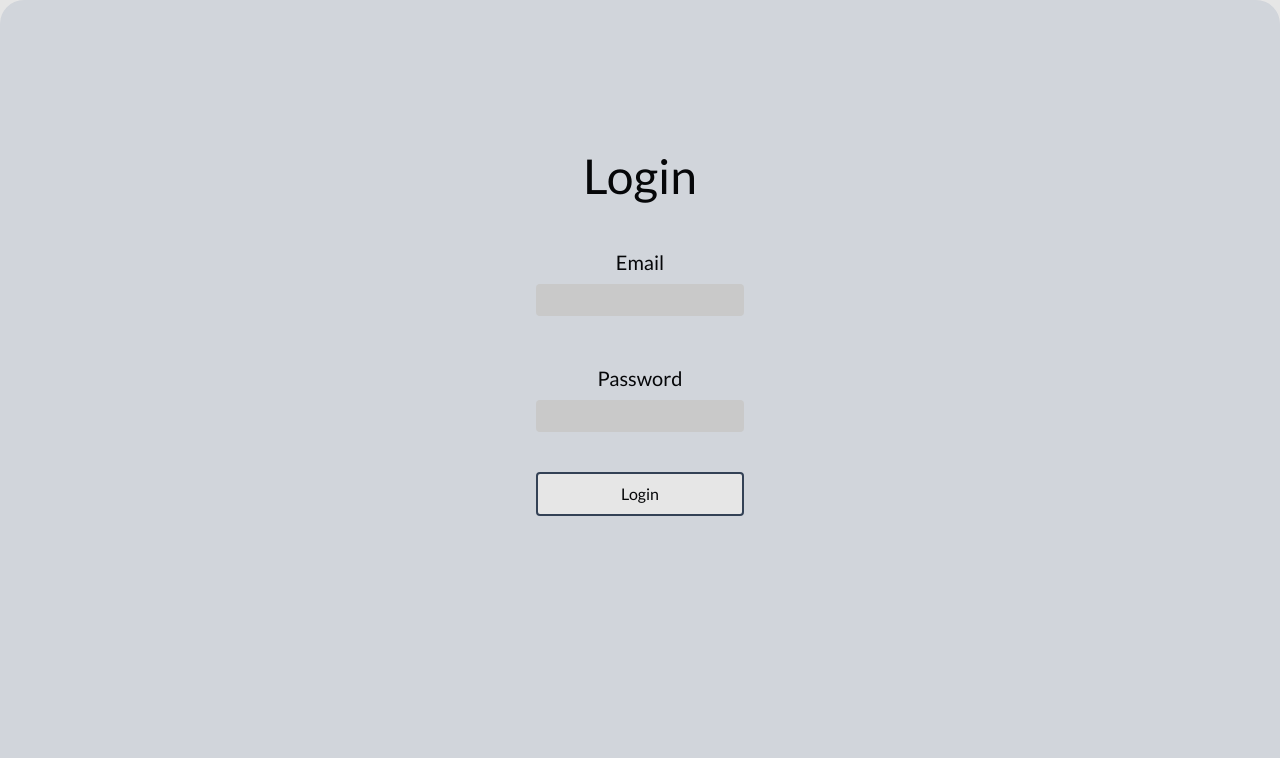
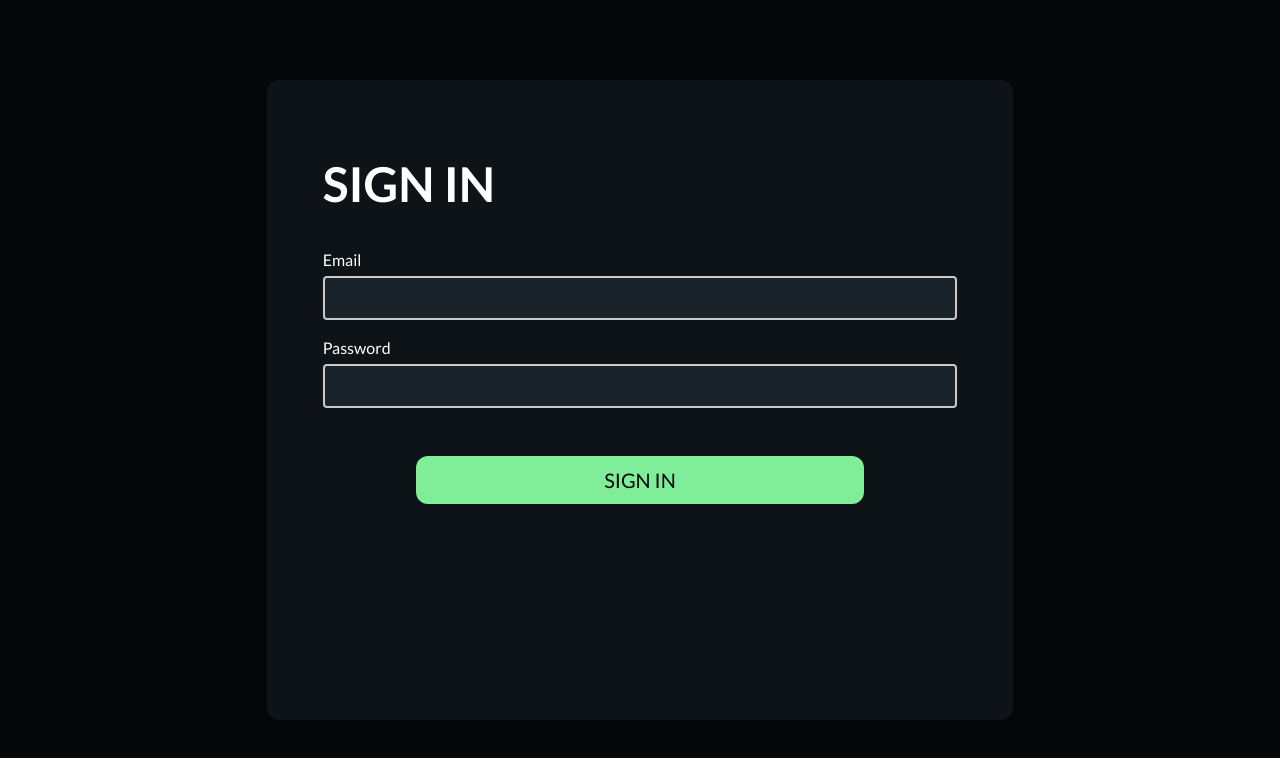
Before and after one commit to dalonga-kohi/questio, a React (Vite) app: page /login in a window 1280 px wide. Shown: the top 758 px of the page. Built offline with nearby package versions, Linux system fonts and the light colour scheme.

Commit message:
Rewrite login form

```diff
--- a/src/App/index.css
+++ b/src/App/index.css
@@ -47,4 +47,9 @@
   .link {
     @apply underline dark:text-green-500 font-bold text-green-600;
   }
+
+  .input {
+    @apply dark:bg-black-light bg-white px-4 focus:border-green-500 dark:focus:border-accent border-2 transition-colors
+    dark:border-white-light border-slate-700 py-1.5 outline-none w-5/6 block;
+  }
 }
--- a/src/components/login/index.tsx
+++ b/src/components/login/index.tsx
@@ -1,6 +1,6 @@
-import React from 'react';
-import { useFormik } from 'formik';
-import * as Yup from 'yup';
+import React from 'react'
+import { useFormik } from 'formik'
+import * as Yup from 'yup'
 
 const LoginForm: React.FC = () => {
   const formik = useFormik({
@@ -18,52 +18,54 @@ const LoginForm: React.FC = () => {
     }),
     onSubmit: (values) => {
       // Handle form submission here, e.g., send the data to an API
-      console.log('Form submitted with values:', values);
+      console.log('Form submitted with values:', values)
     },
-  });
+  })
 
   return (
-    <section className=' flex flex-col  items-center justify-between h-96 mt-36'>
-      <p className='text-5xl -mb-15'>Login</p>
-      <form onSubmit={formik.handleSubmit}>
-        <section className="form-group flex flex-col items-center my-12">
-          <label htmlFor="email" className='text-xl mb-2'>Email</label>
+  <form onSubmit={formik.handleSubmit} className="h-full py-20 px-8 sm:px-14 flex flex-col w-full sm:w-10/12 lg:w-8/12 shadow-md dark:bg-black bg-gray-300 md:rounded-xl">
+    <h1 className="text-5xl mb-10 font-semibold">SIGN IN</h1>
+      <label htmlFor="email" className="text-md mb-1">
+        Email
+      </label>
       <input
         type="text"
         id="email"
         name="email"
-            className='dark:bg-black-light bg-white-light rounded py-1 w-52 px-2'
+        className="input rounded w-full text-xl"
         onChange={formik.handleChange}
         onBlur={formik.handleBlur}
         value={formik.values.email}
       />
       {formik.touched.email && formik.errors.email ? (
-            <div className="error text-center dark:text-red-500 text-red-600">{formik.errors.email}</div>
+        <div className="text-center dark:text-red-500 text-red-600">
+          {formik.errors.email}
+        </div>
       ) : null}
-        </section>
-        <section className="form-group flex flex-col items-center">
-          <label htmlFor="password" className='text-xl mb-2'>Password</label>
+      <label htmlFor="password" className="text-md mb-1 mt-4">
+        Password
+      </label>
       <input
         type="password"
         id="password"
         name="password"
-            className='dark:bg-black-light bg-white-light rounded py-1 w-52 px-2'
+        className="input rounded w-full text-xl"
         onChange={formik.handleChange}
         onBlur={formik.handleBlur}
         value={formik.values.password}
       />
       {formik.touched.password && formik.errors.password ? (
-            <div className="error text-center dark:text-red-500 text-red-600">{formik.errors.password}</div>
+        <div className="text-center dark:text-red-500 text-red-600">
+          {formik.errors.password}
+        </div>
       ) : null}
-        </section>
-        <section className="form-group flex flex-col items-center">
-        <button type="submit" className=' w-52 py-2 m-10 rounded dark:bg-black-light bg-white hover:border-green-500 dark:hover:border-accent border-2 transition-colors
-        dark:border-white-light border-slate-700 outline-none max-w-2xl dark:active:bg-black-darker active:bg-white-light'>Login</button>
-        </section>
+      <span className='w-full flex justify-center'><input
+        type="submit"
+        value="sign in"
+        className="input rounded-xl py-2.5 w-full sm:max-w-md mt-12 focus:border-gray-600 dark:focus:border-gray-100 focus:border-2 uppercase dark:bg-accent bg-green-500 dark:text-black-darker border-0 shadow-sm font-medium cursor-pointer text-xl"
+      /></span>
+  </form>
+  )
+}
 
-      </form>
-    </section>
-  );
-};
-
-export default LoginForm;
+export default LoginForm
--- a/src/components/main/Search/features/SearchBar.tsx
+++ b/src/components/main/Search/features/SearchBar.tsx
@@ -15,8 +15,7 @@ const SearchBar = ({ handler, value }: IProps) => {
         value={value}
         onChange={handler}
         placeholder="🔍 Search for quests..."
-        className="dark:bg-black-light bg-white px-4 focus:border-green-500 dark:focus:border-accent border-2 transition-colors
-        dark:border-white-light border-slate-700 rounded-3xl py-1 outline-none w-5/6 max-w-2xl"
+        className="rounded-3xl input max-w-2xl"
       />
     </>
   )
--- a/src/components/main/Search/index.tsx
+++ b/src/components/main/Search/index.tsx
@@ -11,6 +11,8 @@ const Search = () => {
   const debounced = useDebounce(val, 1000)
 
   const query = (data: string) => {
+    if(!data) return
+
     console.log(data)
   }
   useEffect(() => {
@@ -21,10 +23,15 @@ const Search = () => {
   }
   useDebounce(query, 3000)
   return (
-    <form className="flex flex-col justify-start items-center pt-4 sm:pt-6"
-      onSubmit={(e: FormEvent<HTMLFormElement>) => {e.preventDefault(); query(val)}}>
+    <form
+      className="flex flex-col justify-start items-center pt-4 sm:pt-6"
+      onSubmit={(e: FormEvent<HTMLFormElement>) => {
+        e.preventDefault()
+        query(val)
+      }}
+    >
       <SearchBar handler={inputHandler} value={val} />
-      <input type='submit' value=''/>
+      <input type="submit" value="" />
     </form>
   )
 }
--- a/src/layouts/AddPageLayout.tsx
+++ b/src/layouts/AddPageLayout.tsx
@@ -1,10 +1,12 @@
 import { PropsWithChildren } from 'react'
 import NavBar from '../components/NewQuestPanel/interface/NavBar'
+import ThemeIcon from '../components/main/interface/TopBar/features/ThemeIcon'
 
 const AddPageLayout = ({ children }: PropsWithChildren) => {
   return (
     <>
       <NavBar />
+      <span className='hidden'><ThemeIcon /></span>
       <main className="dark:bg-black bg-gray-300 h-screen px-6 md:px-10 pt-2 pb-44 overflow-y-auto max-h-screen">
         {children}
       </main>
--- a/src/layouts/LoginLayout.tsx
+++ b/src/layouts/LoginLayout.tsx
@@ -1,14 +1,13 @@
 import { PropsWithChildren } from 'react'
-
+import ThemeIcon from '../components/main/interface/TopBar/features/ThemeIcon'
 
 const LoginLayout = ({ children }: PropsWithChildren) => {
   return (
     <>
-
-      <main className="dark:bg-black bg-gray-300 h-screen rounded-t-3xl px-6 md:px-10 pt-2 pb-44 overflow-y-auto max-h-screen">
+      <span className='hidden'><ThemeIcon /></span>
+      <main className="flex w-full items-center justify-center sm:items-start sm:px-20 sm:py-20 h-screen">
         {children}
       </main>
-
     </>
   )
 }
```
Lines whose indentation alone changed are shown as unchanged.
